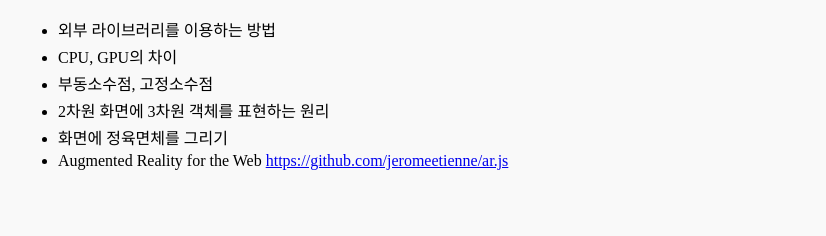
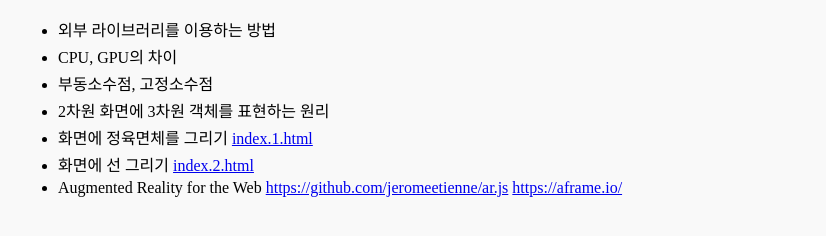
Before and after one commit to seanday06/study1, a plain HTML site: page chapter09/index.html in a window 1280 px wide. Shown: the part 136-372 px from the top of the page, without its empty margins (0-826 px from the left). Drawn offline with Linux system fonts and the light colour scheme.

Commit message:
AR 라이브러리 연결 샘플 추가

```diff
--- a/chapter09/index.html
+++ b/chapter09/index.html
@@ -19,9 +19,11 @@
         <li>CPU, GPU의 차이</li>
         <li>부동소수점, 고정소수점</li>
         <li>2차원 화면에 3차원 객체를 표현하는 원리</li>
-        <li>화면에 정육면체를 그리기</li>
+        <li>화면에 정육면체를 그리기 <a href="./index.1.html" target="_blank">index.1.html</a></li>
+        <li>화면에 선 그리기 <a href="./index.2.html" target="_blank">index.2.html</a></li>
         <li>Augmented Reality for the Web
-            <a href="https://github.com/jeromeetienne/ar.js">https://github.com/jeromeetienne/ar.js</a>
+            <a href="https://github.com/jeromeetienne/ar.js" target="_blank">https://github.com/jeromeetienne/ar.js</a>
+            <a href="https://aframe.io/" target="_blank">https://aframe.io/</a>
         </li>
     </ul>
 
```
Also changed, not shown: chapter09/index.ar.html (renamed from chapter09/index.3.html).
